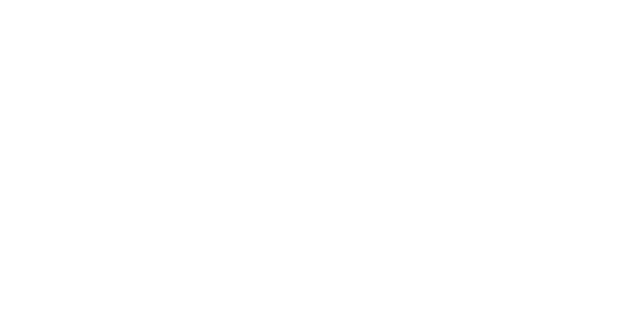
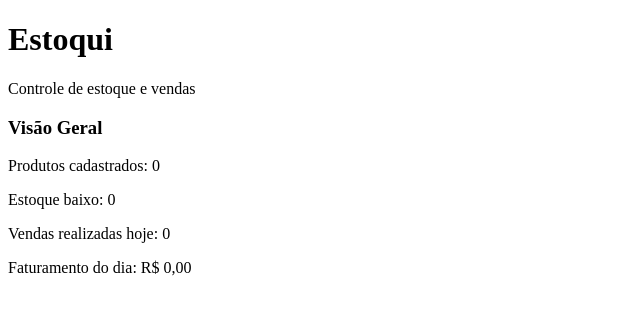
Before and after one commit to C-Garcia1/projeto, a plain HTML site: page Projeto/estoqui/frontend/index.html in a window 1280 px wide. Shown: the whole page, without its empty margins (0-640 px from the left). Drawn offline with Linux system fonts and the light colour scheme.

Commit message:
Inicio do index

```diff
--- a/Projeto/estoqui/frontend/index.html
+++ b/Projeto/estoqui/frontend/index.html
@@ -6,6 +6,21 @@
     <title>Estoqui</title>
 </head>
 <body>
+    <h1>Estoqui</h1>
+
+    <p>Controle de estoque e vendas</p>
+    <div class="visao-geral">
+        <h3>Visão Geral</h3>
+
+        <p>Produtos cadastrados: 0</p>
+
+        <p>Estoque baixo: 0</p>
+
+        </p>Vendas realizadas hoje: 0</p>
+
+        <p>Faturamento do dia: R$ 0,00</p>
+
+    </div>
 
 </body>
 </html>
```
